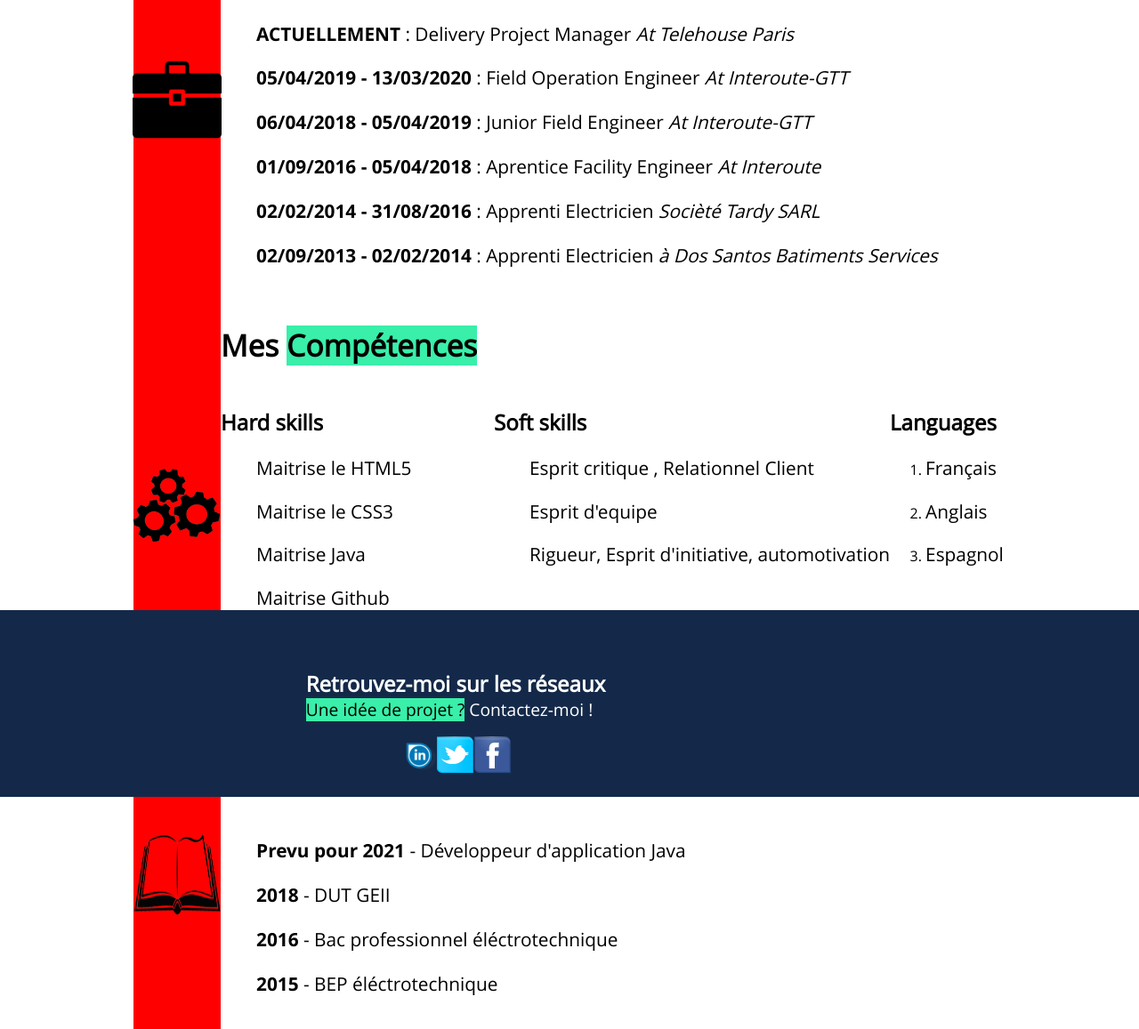
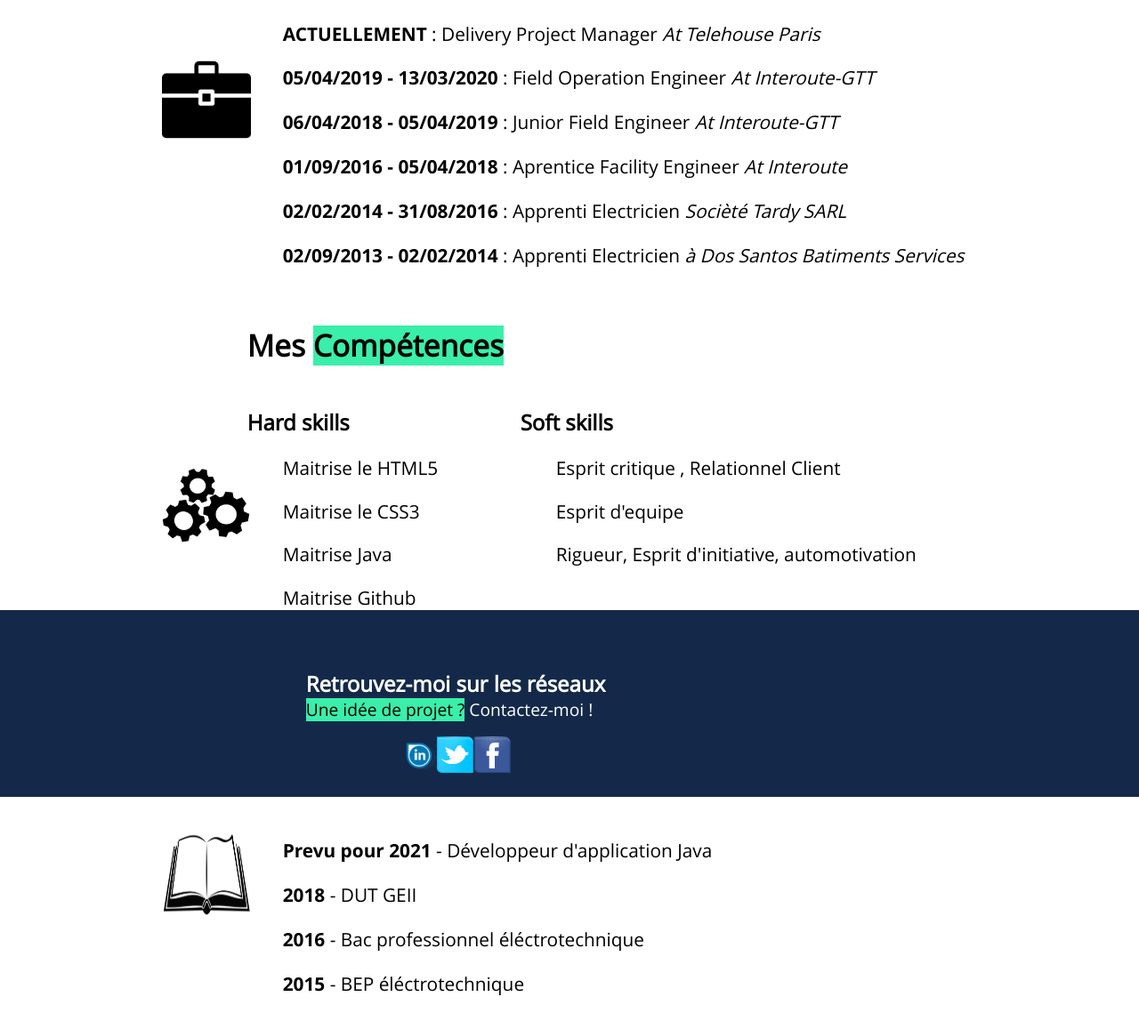
Before and after one commit to Haberj97/Jhabert, a plain HTML site: page Html/HomePage.html in a window 1280 px wide. Shown: the part 324-1481 px from the top of the page at 89% size. Drawn offline with Linux system fonts and the light colour scheme.

Commit message:
Project 1 - ended

```diff
--- a/Css/Styles.css
+++ b/Css/Styles.css
@@ -103,7 +103,6 @@
 	.LogoStyleBloc
 		{
 			width: 10%;
-			background: red;
 			height: auto;
 			display: flex;
 			justify-content: center;
--- a/Html/HomePage.html
+++ b/Html/HomePage.html
@@ -74,14 +74,6 @@
 									<li><p>Rigueur, Esprit d'initiative, automotivation</p></li>
 								</ul>
 							</section>
-							<section>
-								<h2>Languages</h2>
-								<ol>
-									<li><p>Français</p></li>
-									<li><p>Anglais</p></li>
-									<li><p>Espagnol</p></li>
-								</ol>
-							</section>
 						</div>
 					</div>
 				</section>
```
